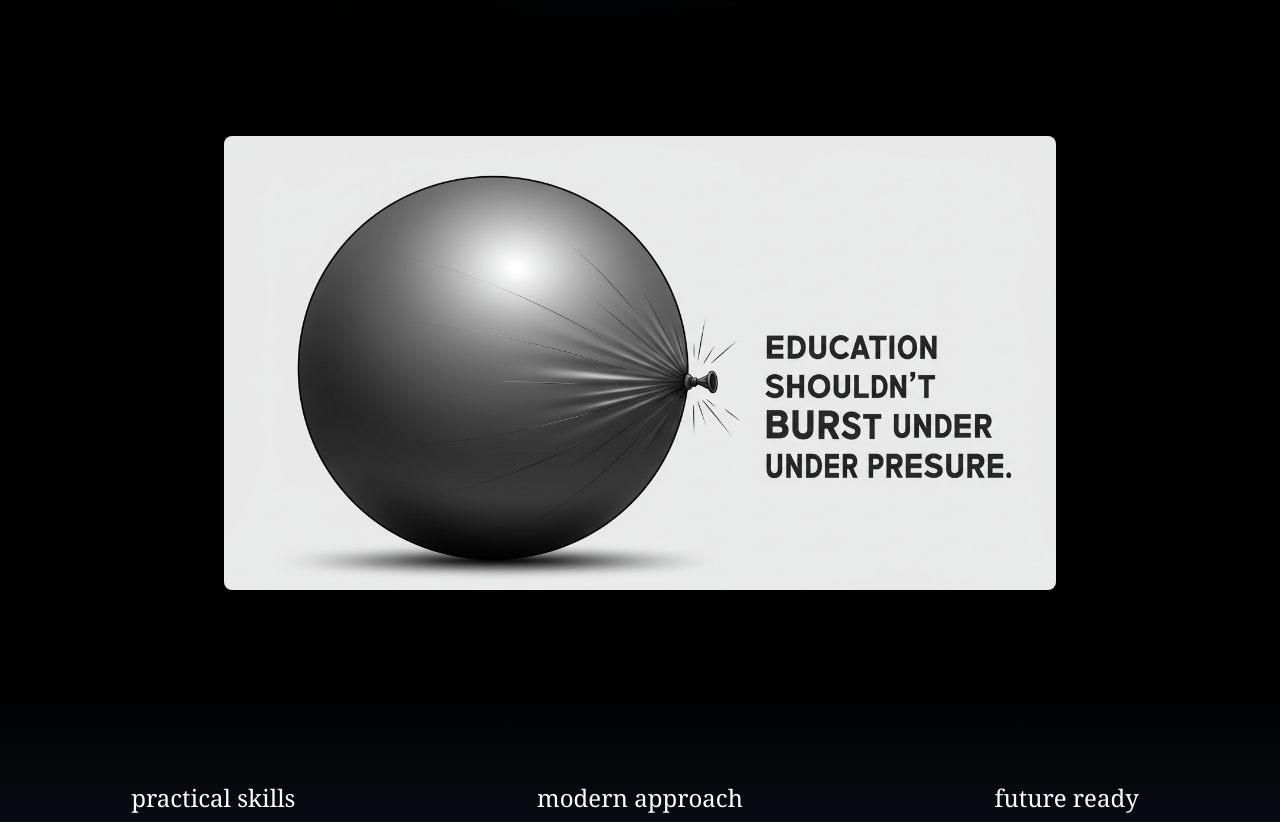
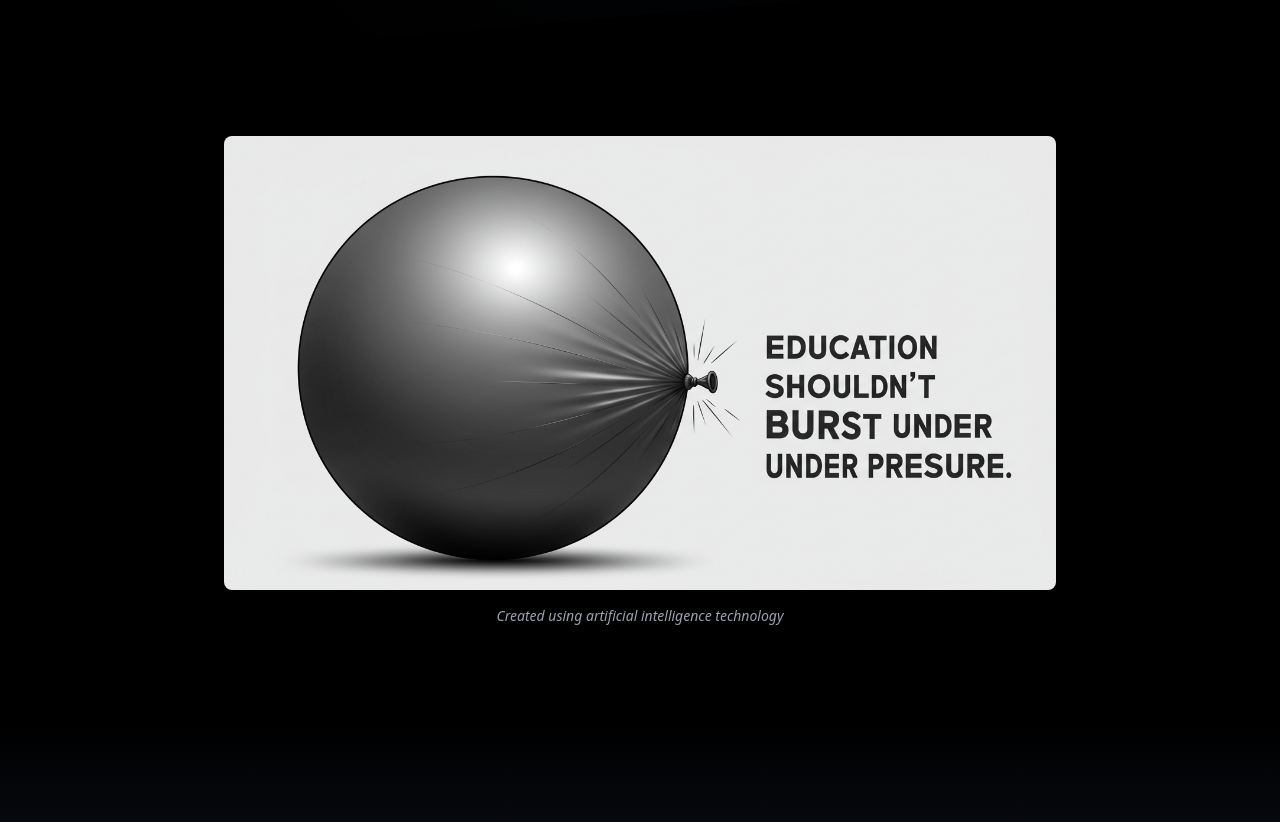
Before and after one commit to theonewithpooh-bear/mors, a React (Vite) app: page / in a window 1280 px wide. Shown: the part 760-1582 px from the top of the page. Built offline with nearby package versions, Linux system fonts and the light colour scheme.

Commit message:
Add AI technology caption
Include a caption indicating that the content was created using artificial intelligence technology.
[skip gpt_engineer]

```diff
--- a/src/pages/Index.jsx
+++ b/src/pages/Index.jsx
@@ -57,11 +57,16 @@ const Index = () => {
         className="py-24 px-4"
       >
         <div className="container mx-auto max-w-4xl">
-          <img
-            src="/lovable-uploads/4722914f-5717-4fa6-a9f2-ade90e377a30.png"
-            alt="Education shouldn't burst under pressure - MORS campaign poster"
-            className="w-full rounded-lg shadow-2xl"
-          />
+          <figure>
+            <img
+              src="/lovable-uploads/4722914f-5717-4fa6-a9f2-ade90e377a30.png"
+              alt="Education shouldn't burst under pressure - MORS campaign poster"
+              className="w-full rounded-lg shadow-2xl"
+            />
+            <figcaption className="text-center text-sm text-gray-400 mt-4 italic">
+              Created using artificial intelligence technology
+            </figcaption>
+          </figure>
         </div>
       </motion.section>
 
```
